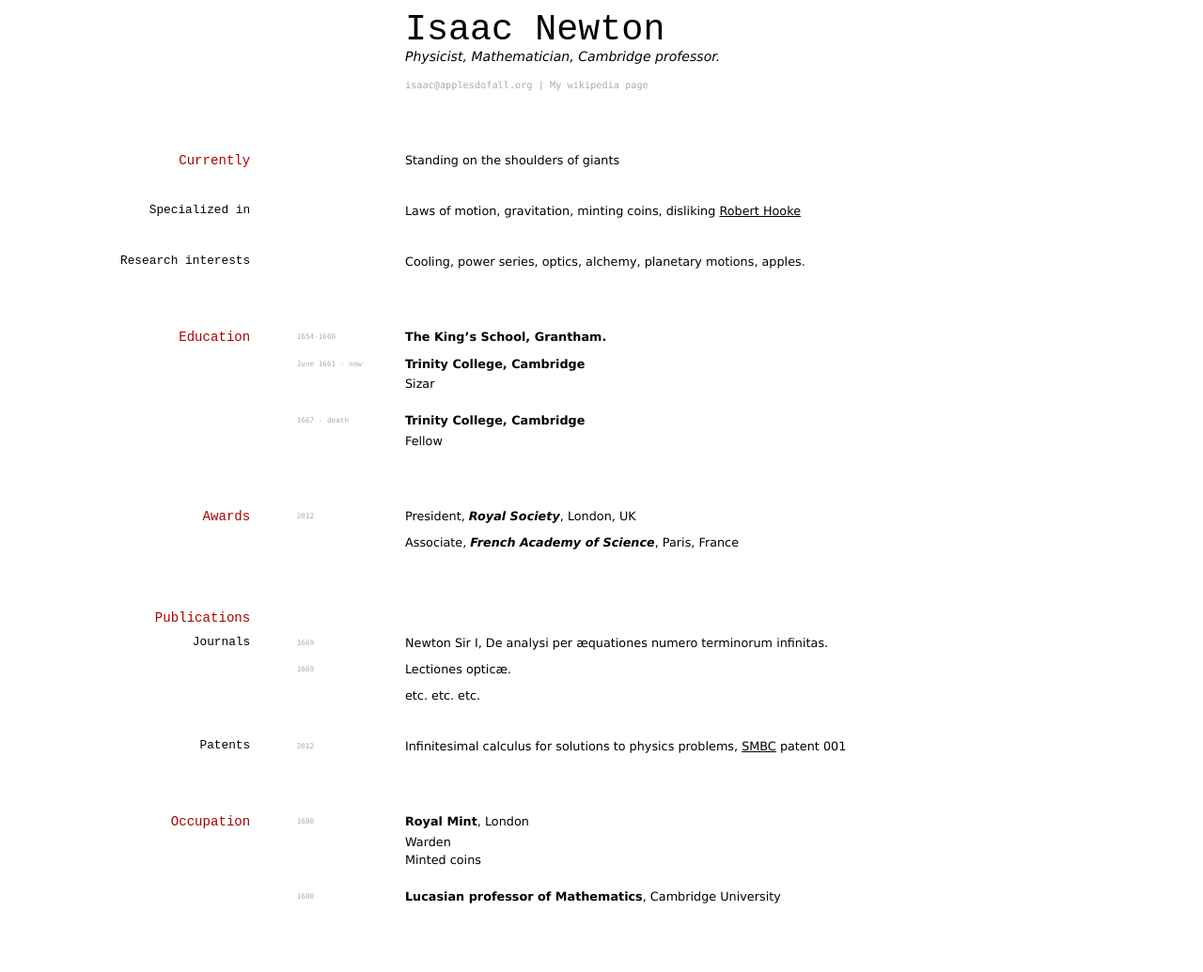
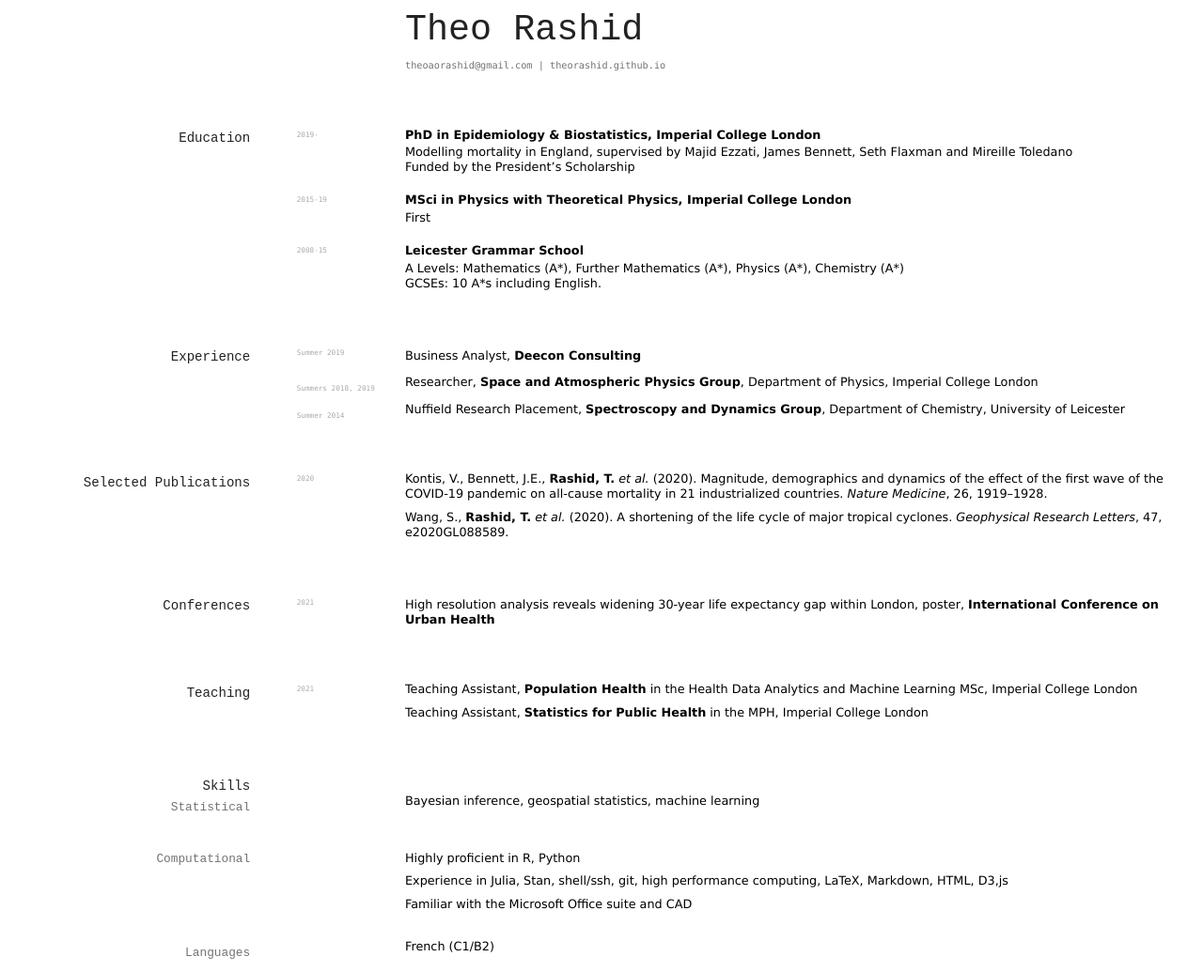
Before and after one commit to elipapa/markdown-cv, a Jekyll site: the page built from index.md, in a window 1280 px wide. Shown: the whole page at 94% size. Built offline with Jekyll 4.4.1, drawn with Linux system fonts in a browser that asks for light colours; before the commit the page ends 973 px from its top, so only the background shows below that.

Commit message:
cv july 2021

```diff
--- a/_config.yml
+++ b/_config.yml
@@ -1,2 +1,2 @@
 markdown:   kramdown
-style:  kjhealy
+style:  tr
--- a/index.md
+++ b/index.md
@@ -1,17 +1,17 @@
 ---
 layout: cv
-title: Isaac Newtons's CV
+title: Theo Rashid
 ---
-# Isaac Newton
-Physicist, Mathematician, Cambridge professor.
+# Theo Rashid
+<!-- Physicist, Mathematician, Statistician. -->
 
 <div id="webaddress">
-<a href="isaac@applesdofall.org">isaac@applesdofall.org</a>
-| <a href="http://en.wikipedia.org/wiki/Isaac_Newton">My wikipedia page</a>
+<a href="theoaorashid@gmail.com">theoaorashid@gmail.com</a>
+| <a href="https://theorashid.github.io">theorashid.github.io</a>
 </div>
 
 
-## Currently
+<!-- ## Currently
 
 Standing on the shoulders of giants
 
@@ -22,68 +22,83 @@ Laws of motion, gravitation, minting coins, disliking [Robert Hooke](http://en.w
 
 ### Research interests
 
-Cooling, power series, optics, alchemy, planetary motions, apples.
+Cooling, power series, optics, alchemy, planetary motions, apples. -->
 
 
 ## Education
 
-`1654-1660`
-__The King's School, Grantham.__
+`2019-`
+__PhD in Epidemiology & Biostatistics, Imperial College London__
+- Modelling mortality in England, supervised by [Majid Ezzati](https://www.imperial.ac.uk/people/majid.ezzati), [James Bennett](https://www.imperial.ac.uk/people/umahx99), [Seth Flaxman](https://sethrf.com) and [Mireille Toledano](https://www.imperial.ac.uk/people/m.toledano)
+- Funded by the President’s Scholarship
 
-`June 1661 - now`
-__Trinity College, Cambridge__
+`2015-19`
+__MSci in Physics with Theoretical Physics, Imperial College London__
+- First
 
-- Sizar
-
-`1667 - death`
-__Trinity College, Cambridge__
-
-- Fellow
+`2008-15`
+__Leicester Grammar School__
+- A Levels: Mathematics (A<sup>*</sup>), Further Mathematics (A<sup>*</sup>), Physics (A<sup>*</sup>), Chemistry (A<sup>*</sup>)
+- GCSEs: 10 A<sup>*</sup>s including English.
 
 
 
-## Awards
+## Experience
 
-`2012`
-President, *Royal Society*, London, UK
+`Summer 2019`
+- Business Analyst, __Deecon Consulting__
 
-Associate, *French Academy of Science*, Paris, France
+`Summers 2018, 2019`
+- Researcher, __Space and Atmospheric Physics Group__, Department of Physics, Imperial College London
+
+`Summer 2014`
+- Nuffield Research Placement, __Spectroscopy and Dynamics Group__, Department of Chemistry, University of Leicester
 
 
 
-## Publications
+## Selected Publications
 
-<!-- A list is also available [online](http://scholar.google.co.uk/citations?user=LTOTl0YAAAAJ) -->
+`2020`
+Kontis, V., Bennett, J.E., __Rashid, T.__ _et al._ (2020). [Magnitude, demographics and dynamics of the effect of the first wave of the COVID-19 pandemic on all-cause mortality in 21 industrialized countries](https://www.nature.com/articles/s41591-020-1112-0). _Nature Medicine_, 26, 1919–1928.
 
-### Journals
-
-`1669`
-Newton Sir I, De analysi per æquationes numero terminorum infinitas.
-
-`1669`
-Lectiones opticæ.
-
-etc. etc. etc.
-
-### Patents
-
-`2012`
-Infinitesimal calculus for solutions to physics problems, [SMBC](http://www.techdirt.com/articles/20121011/09312820678/if-patents-had-been-around-time-newton.shtml) patent 001
+Wang, S., __Rashid, T.__ _et al._ (2020). [A shortening of the life cycle of major tropical cyclones](https://agupubs.onlinelibrary.wiley.com/action/showCitFormats?doi=10.1029%2F2020GL088589). _Geophysical Research Letters_, 47, e2020GL088589.
 
 
-## Occupation
+<!-- A list is also available [online](https://theorashid.github.io/#publications) -->
 
-`1600`
-__Royal Mint__, London
 
-- Warden
-- Minted coins
 
-`1600`
-__Lucasian professor of Mathematics__, Cambridge University
+## Conferences
+
+`2021`
+- High resolution analysis reveals widening 30-year life expectancy gap within London, poster, __International Conference on Urban Health__
+
+
+## Teaching
+
+`2021`
+Teaching Assistant, __Population Health__ in the Health Data Analytics and Machine Learning MSc, Imperial College London
+
+Teaching Assistant, __Statistics for Public Health__ in the MPH, Imperial College London
+
+
+
+## Skills
+### Statistical
+- Bayesian inference, geospatial statistics, machine learning
+
+### Computational
+Highly proficient in R, Python
+
+Experience in Julia, Stan, shell/ssh, git, high performance computing, LaTeX, Markdown, HTML, D3,js
+
+Familiar with the Microsoft Office suite and CAD
+
+### Languages
+- French (C1/B2)
 
 
 
 <!-- ### Footer
 
-Last updated: May 2013 -->
+References on request. Last updated: July 2021 -->
--- /dev/null
+++ b/media/tr-print.css
@@ -0,0 +1,190 @@
+/* http://meyerweb.com/eric/tools/css/reset/
+   v2.0 | 20110126
+   License: none (public domain)
+*/
+
+html, body, div, span, applet, object, iframe,
+h1, h2, h3, h4, h5, h6, p, blockquote, pre,
+a, abbr, acronym, address, big, cite, code,
+del, dfn, em, img, ins, kbd, q, s, samp,
+small, strike, strong, sub, sup, tt, var,
+b, u, i, center,
+dl, dt, dd, ol, ul, li,
+fieldset, form, label, legend,
+table, caption, tbody, tfoot, thead, tr, th, td,
+article, aside, canvas, details, embed,
+figure, figcaption, footer, header, hgroup,
+menu, nav, output, ruby, section, summary,
+time, mark, audio, video {
+	margin: 0;
+	padding: 0;
+	border: 0;
+	font-size: 100%;
+	font: inherit;
+	vertical-align: baseline;
+}
+/* HTML5 display-role reset for older browsers */
+article, aside, details, figcaption, figure,
+footer, header, hgroup, menu, nav, section {
+	display: block;
+}
+body {
+	line-height: 1;
+}
+ol, ul {
+	list-style: none;
+}
+blockquote, q {
+	quotes: none;
+}
+blockquote:before, blockquote:after,
+q:before, q:after {
+	content: '';
+	content: none;
+}
+table {
+	border-collapse: collapse;
+	border-spacing: 0;
+}
+
+/* end of reset */
+
+body {
+	font: normal normal 400;
+	font-size: 10pt;
+	line-height: 1.25em;
+	/*also written as...  font: normal normal 400 100%/1.5em;*/
+	font-family: Verdana,sans-serif;
+	/*margin-top: 1em;
+	margin-left: 1em;*/
+}
+
+p {
+	position: relative;
+	left: 28%;
+	margin-bottom: 0.2em;
+	margin-right: 0;
+	width: 70%;
+}
+
+code {
+	font: normal normal;
+	font-size: 60%;
+	/*line-height: 1em;*/
+	font-family: Menlo,monospace,sans-serif;
+	color: #ccc;
+}
+
+p code {
+	position: absolute;
+	left: -11%;
+}
+
+
+ul {
+	position: relative;
+	left: 28%;
+	width: 65%;
+	margin-bottom: 1em;
+	/*margin-top: -0.5em;*/
+}
+
+/*uncomment to get dashes in the list*/
+/*li:before {
+	content: "-";
+	position: relative;
+	left: -0.25em;
+}*/
+
+/* li {
+	/*second line indent*/
+	/* padding-left: 1.25em;*/
+	/* text-indent: -1.25em;*/
+	/*color: #777;
+} */
+
+li ul {
+	position: relative;
+	left: 0;
+	width: 100%;
+	margin-top: 0.25em;
+}
+
+h1,h2,h3,h4 {
+	font-weight: 400;
+	font-family: Cousine,Verdana,sans-serif;
+	width: 65%;
+}
+
+h1 {
+	text-align: left;
+	color: #222222;
+	font-size: 3em;
+	line-height: 1em;
+	position: relative;
+	left: 28%;
+}
+
+h1+p {
+	/*subtitle*/
+	color: #222222;
+	font-style: italic;
+	font-size: 110%;
+}
+
+h2 {
+	font-size: 1.1em;
+	color: #222222;
+	margin-top: 2em;
+	position: relative;
+	top: 1.2em;
+	text-align: right;
+	width: 18%;
+}
+
+
+h3 {
+	font-size: 1em;
+	line-height: 2em;
+	color: #737373;
+	position: relative;
+	top: 1.6em;
+	text-align: right;
+	width: 18%;
+}
+
+a {
+	color: inherit;
+	text-decoration:none
+}
+
+a:hover {
+	color:#d9d9d9
+}
+
+#webaddress {
+	margin-top: 1em;
+	position: relative;
+	left: 28%;
+	color: #737373;
+	font-family: Menlo,monospace,sans-serif;
+	font-size: 80%;
+}
+
+#webaddress a {
+	text-decoration: none;
+}
+
+em {
+	/* font-weight: bold; */
+	font-style: italic;
+}
+
+strong {
+	font-weight: bold;
+}
+
+#ghbutton {
+	display: none;
+	visibility: hidden;
+}
--- /dev/null
+++ b/media/tr-screen.css
@@ -0,0 +1,197 @@
+/* http://meyerweb.com/eric/tools/css/reset/
+   v2.0 | 20110126
+   License: none (public domain)
+*/
+
+html, body, div, span, applet, object, iframe,
+h1, h2, h3, h4, h5, h6, p, blockquote, pre,
+a, abbr, acronym, address, big, cite, code,
+del, dfn, em, img, ins, kbd, q, s, samp,
+small, strike, strong, sub, sup, tt, var,
+b, u, i, center,
+dl, dt, dd, ol, ul, li,
+fieldset, form, label, legend,
+table, caption, tbody, tfoot, thead, tr, th, td,
+article, aside, canvas, details, embed,
+figure, figcaption, footer, header, hgroup,
+menu, nav, output, ruby, section, summary,
+time, mark, audio, video {
+	margin: 0;
+	padding: 0;
+	border: 0;
+	font-size: 100%;
+	font: inherit;
+	vertical-align: baseline;
+}
+/* HTML5 display-role reset for older browsers */
+article, aside, details, figcaption, figure,
+footer, header, hgroup, menu, nav, section {
+	display: block;
+}
+body {
+	line-height: 1;
+}
+ol, ul {
+	list-style: none;
+}
+blockquote, q {
+	quotes: none;
+}
+blockquote:before, blockquote:after,
+q:before, q:after {
+	content: '';
+	content: none;
+}
+table {
+	border-collapse: collapse;
+	border-spacing: 0;
+}
+
+/* end of reset */
+
+
+
+body {
+	font: normal normal 400;
+	font-size: 80%;
+	line-height: 1.25em;
+	/*also written as...  font: normal normal 400 100%/1.5em;*/
+	font-family: Verdana,sans-serif;
+	margin-top: 1em;
+	margin-left: 1em;
+}
+
+p {
+	position: relative;
+	left: 33%;
+	margin-bottom: 0.7em;
+	margin-right: 0;
+	width: 65%;
+}
+
+code {
+	font: normal normal;
+	font-size: 60%;
+	/*line-height: 1em;*/
+	font-family: Menlo,monospace,sans-serif;
+	color: #aaa;
+}
+
+p code {
+	position: absolute;
+	left: -14%;
+}
+
+
+ul {
+	position: relative;
+	left: 33%;
+	width: 65%;
+	margin-bottom: 1.5em;
+	margin-top: -0.5em;
+}
+
+/*uncomment to get dashes in the list*/
+/*li:before {
+	content: "-";
+	position: relative;
+	left: -0.25em;
+}*/
+
+/* li {
+	/*second line indent*/
+	/* padding-left: 1.25em;*/
+	/* text-indent: -1.25em;*/
+	/*color: #777;
+} */
+
+li ul {
+	position: relative;
+	left: 0;
+	width: 100%;
+	margin-top: 0.25em;
+}
+
+h1,h2,h3,h4 {
+	font-weight: 400;
+	font-family: Cousine,Verdana,sans-serif;
+	width: 65%;
+}
+
+h1 {
+	text-align: left;
+	color: #222222;
+	font-size: 3em;
+	line-height: 1em;
+	position: relative;
+	left: 33%;
+}
+
+h1+p {
+	/*subtitle*/
+	color: #222222;
+	font-style: italic;
+	font-size: 110%;
+}
+
+h2 {
+	font-size: 1.1em;
+	color: #222222;
+	margin-top: 3em;
+	position: relative;
+	top: 1.4em;
+	text-align: right;
+	width: 20%;
+}
+
+h3 {
+	font-size: 1em;
+	line-height: 2em;
+	color: #737373;
+	position: relative;
+	top: 1.7em;
+	text-align: right;
+	width: 20%;
+}
+
+a {
+	color: inherit;
+	text-decoration:none
+}
+
+a:hover {
+	color:#d9d9d9
+}
+
+#webaddress {
+	margin-top: 1em;
+	position: relative;
+	left: 33%;
+	color: #737373;
+	font-family: Menlo,monospace,sans-serif;
+	font-size: 80%;
+}
+
+#webaddress a {
+	text-decoration: none;
+}
+
+em {
+	/* font-weight: bold; */
+	font-style: italic;
+}
+
+strong {
+	font-weight: bold;
+}
+
+#address {
+	display: none;
+}
+
+
+
+/*
+@media only screen and (max-width: 480px) {
+	make one column somehow...
+}*/
```
Also changed, not shown: README.md, 1 other file.
